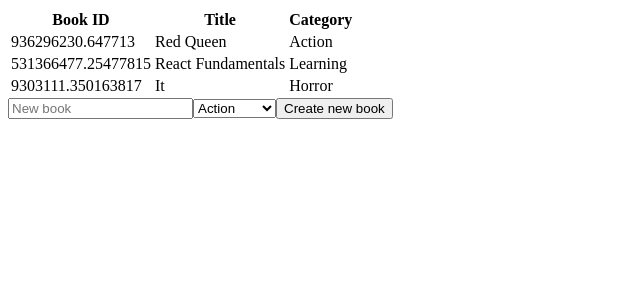
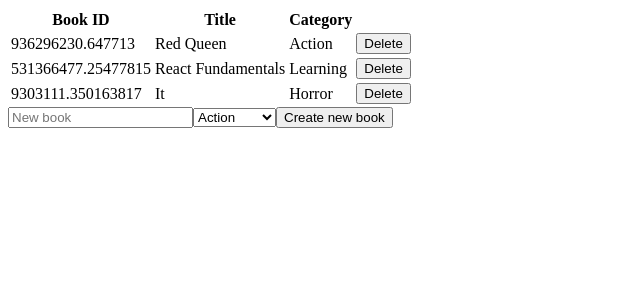
Before and after one commit to vieiramanda11/react-bookstore, a React (Create React App) app: page / in a window 1280 px wide. Shown: the top 300 px of the page, without its empty margins (0-640 px from the left). Built offline with nearby package versions, Linux system fonts and the light colour scheme.

Commit message:
adding delete button to each book

```diff
--- a/src/components/Book.js
+++ b/src/components/Book.js
@@ -6,6 +6,7 @@ const Book = ({ book }) => (
     <td>{book.id}</td>
     <td>{book.title}</td>
     <td>{book.category}</td>
+    <td><button type="button">Delete</button></td>
   </tr>
 );
 
--- a/src/containers/BooksForm.js
+++ b/src/containers/BooksForm.js
@@ -13,7 +13,6 @@ const BooksForm = ({ createBook }) => {
 
   const handleChange = (event) => {
     const { name, value } = event.target;
-    console.log('name is:', name);
     if (name === 'category') {
       setState({
         title: state.title,
```
